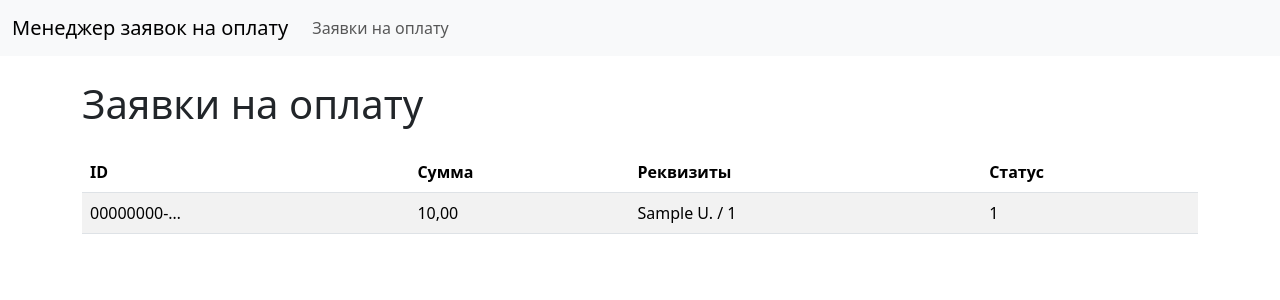
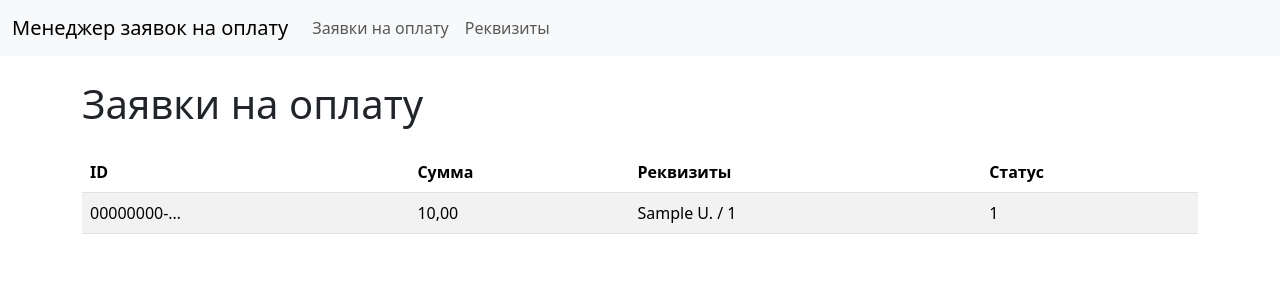
Before and after one commit to Raphael703/payment-requests-service, a Django app: page /payment_requests/ in a window 1280 px wide. Shown: the top 300 px of the page. Run offline with Django 5.2, Linux system fonts and the light colour scheme; tables that the repository leaves empty hold one stand-in row (values such as "Sample post"); some libraries are stand-ins or nearby versions.

Commit message:
Update nav.html

```diff
--- a/__project__/templates/includes/nav.html
+++ b/__project__/templates/includes/nav.html
@@ -13,6 +13,11 @@
                         {% translate "Заявки на оплату" %}
                     </a>
                 </li>
+                <li class="nav-item">
+                    <a class="nav-link" href="{% url 'checking_account_list' %}">
+                        {% translate "Реквизиты" %}
+                    </a>
+                </li>
             </ul>
         </div>
     </div>
```
